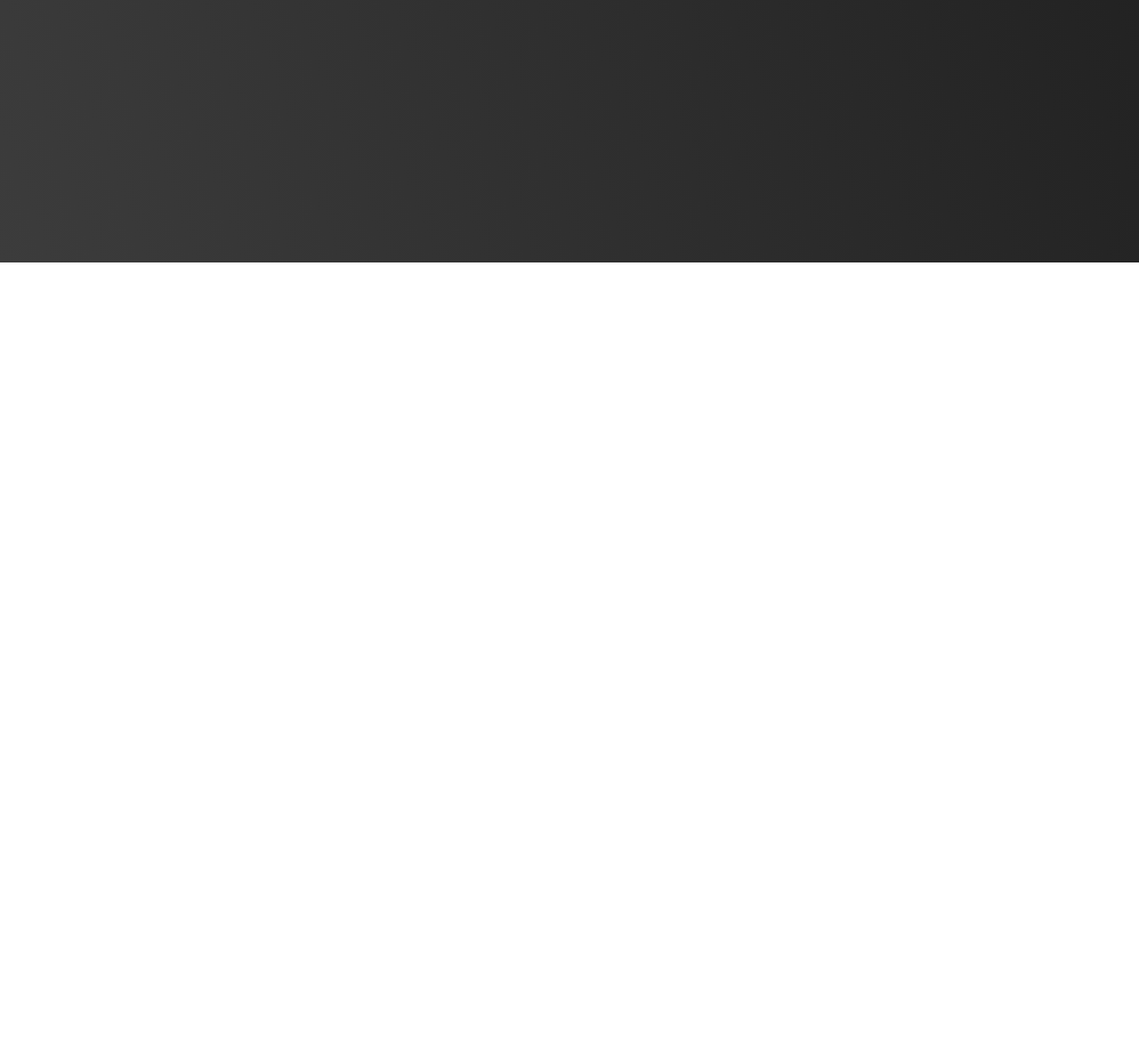
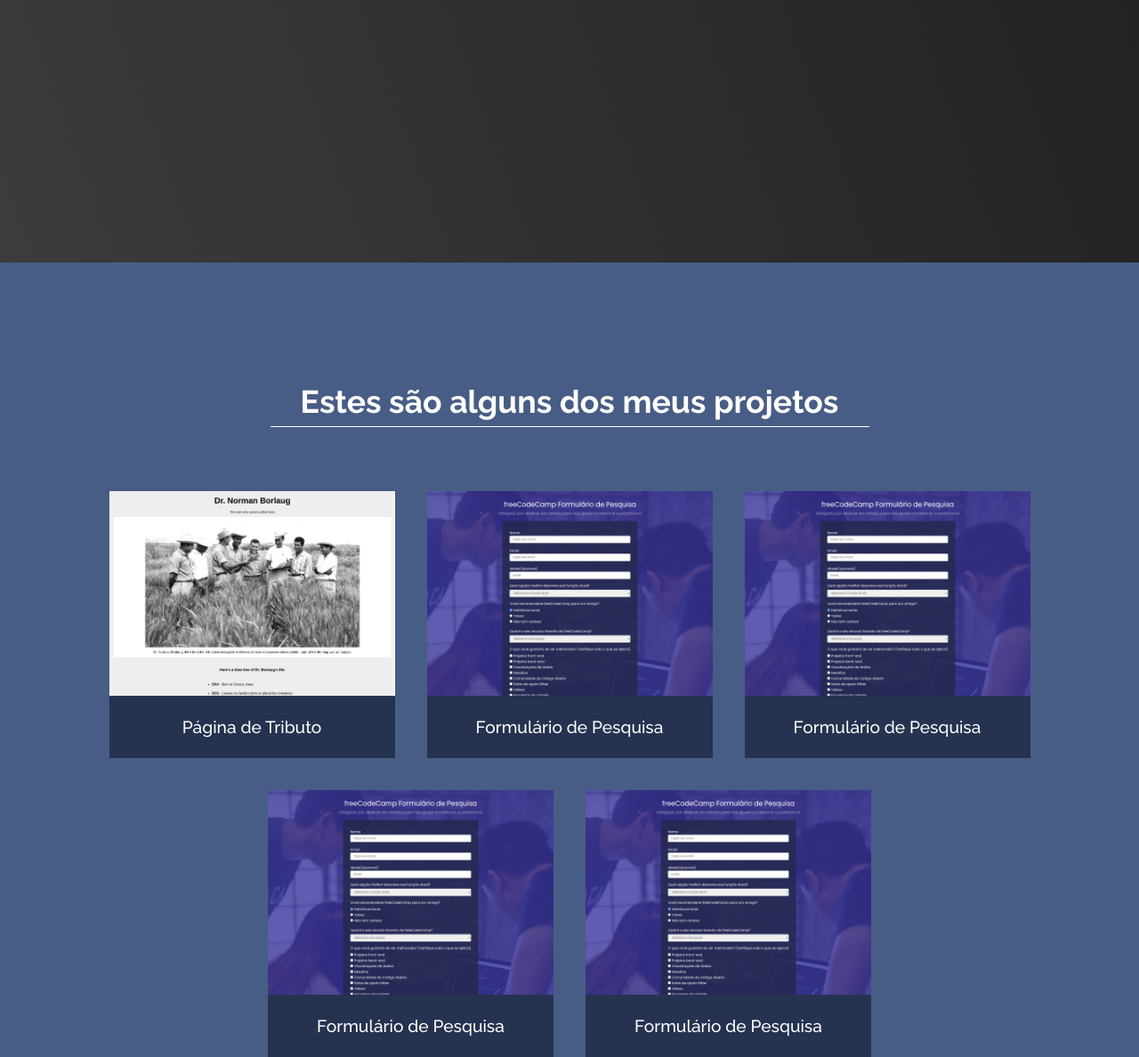
Before and after one commit to EdiJunior88/FreeCodeCamp_Projetos_do_Design_Responsivo, a plain HTML site: page 05_Criar_uma_pagina_de_portfolio_pessoal/index.html in a window 1280 px wide. Shown: the part 505-1693 px from the top of the page at 89% size. Before the commit the page ends 800 px from the top, so only its background shows below. Drawn offline with Linux system fonts and the light colour scheme.

Commit message:
- Adicionando imagens (Thumbnail) dos projetos -  Estilizando a section dos projetos

```diff
--- a/05_Criar_uma_pagina_de_portfolio_pessoal/index.html
+++ b/05_Criar_uma_pagina_de_portfolio_pessoal/index.html
@@ -12,7 +12,7 @@
     <nav id="navbar">
       <ul>
         <li><a href="#">Sobre</a></li>
-        <li><a href="#">Trabalhos</a></li>
+        <li><a href="#projects">Trabalhos</a></li>
         <li><a href="#">Contato</a></li>
       </ul>
     </nav>
@@ -25,6 +25,36 @@
     </section>
 
     <section id="projects">
+      <div class="project-title">
+        <h1>Estes são alguns dos meus projetos</h1>
+      </div>
+
+      <div class="project-container">
+        <div class="project-view">
+          <img src="./img/pagina-tributo.png" alt="Página de Tributo">
+          <p>Página de Tributo</p>
+        </div>
+
+        <div class="project-view">
+          <img src="./img/freeCodeCamp-formulario.png" alt="Página de Tributo">
+          <p>Formulário de Pesquisa</p>
+        </div>
+
+        <div class="project-view">
+          <img src="./img/freeCodeCamp-formulario.png" alt="Página de Tributo">
+          <p>Formulário de Pesquisa</p>
+        </div>
+
+        <div class="project-view">
+          <img src="./img/freeCodeCamp-formulario.png" alt="Página de Tributo">
+          <p>Formulário de Pesquisa</p>
+        </div>
+
+        <div class="project-view">
+          <img src="./img/freeCodeCamp-formulario.png" alt="Página de Tributo">
+          <p>Formulário de Pesquisa</p>
+        </div>
+      </div>
 
     </section>
   </section>
--- a/05_Criar_uma_pagina_de_portfolio_pessoal/styles.css
+++ b/05_Criar_uma_pagina_de_portfolio_pessoal/styles.css
@@ -6,6 +6,7 @@
   box-sizing: border-box;
   font-family: "Raleway", sans-serif;
   color: #fff;
+  scroll-behavior: smooth;
 }
 
 #container-header {
@@ -46,6 +47,10 @@
   );
 }
 
+#welcome-section {
+  height: 50vh;
+}
+
 #welcome-section h1 {
   font-size: 3.2em;
   font-weight: 700;
@@ -58,3 +63,49 @@
   font-weight: 300;
   padding-top: 10px;
 }
+
+#projects {
+  background: #112d61c4;
+  width: 100%;
+  padding-top: 17vh;
+}
+
+.project-title {
+  padding-bottom: 9vh;
+  font-size: 1.9em;
+}
+
+.project-title h1 {
+  max-width: 673px;
+  margin-left: auto;
+  margin-right: auto;
+  padding-bottom: 7px;
+  border-bottom: 1px solid #FFF;
+}
+
+.project-container {
+  display: flex;
+  flex-wrap: wrap;
+  justify-content: center;
+  row-gap: 36px;
+}
+
+.project-view {
+  width: 357px;
+  height: 100%;
+  padding: 0 18px;
+}
+
+.project-view img {
+  width: 100%;
+  height: 230px;
+  object-fit: cover;
+}
+
+.project-view p {
+  padding: 24px 0;
+  margin-top: -4px;
+  font-size: 1.2em;
+  font-weight: 500;
+  background: #0f1a309c;
+}
```
Also changed, not shown: 05_Criar_uma_pagina_de_portfolio_pessoal/img/freeCodeCamp-formulario.png (added), 05_Criar_uma_pagina_de_portfolio_pessoal/img/pagina-tributo.png (added).
